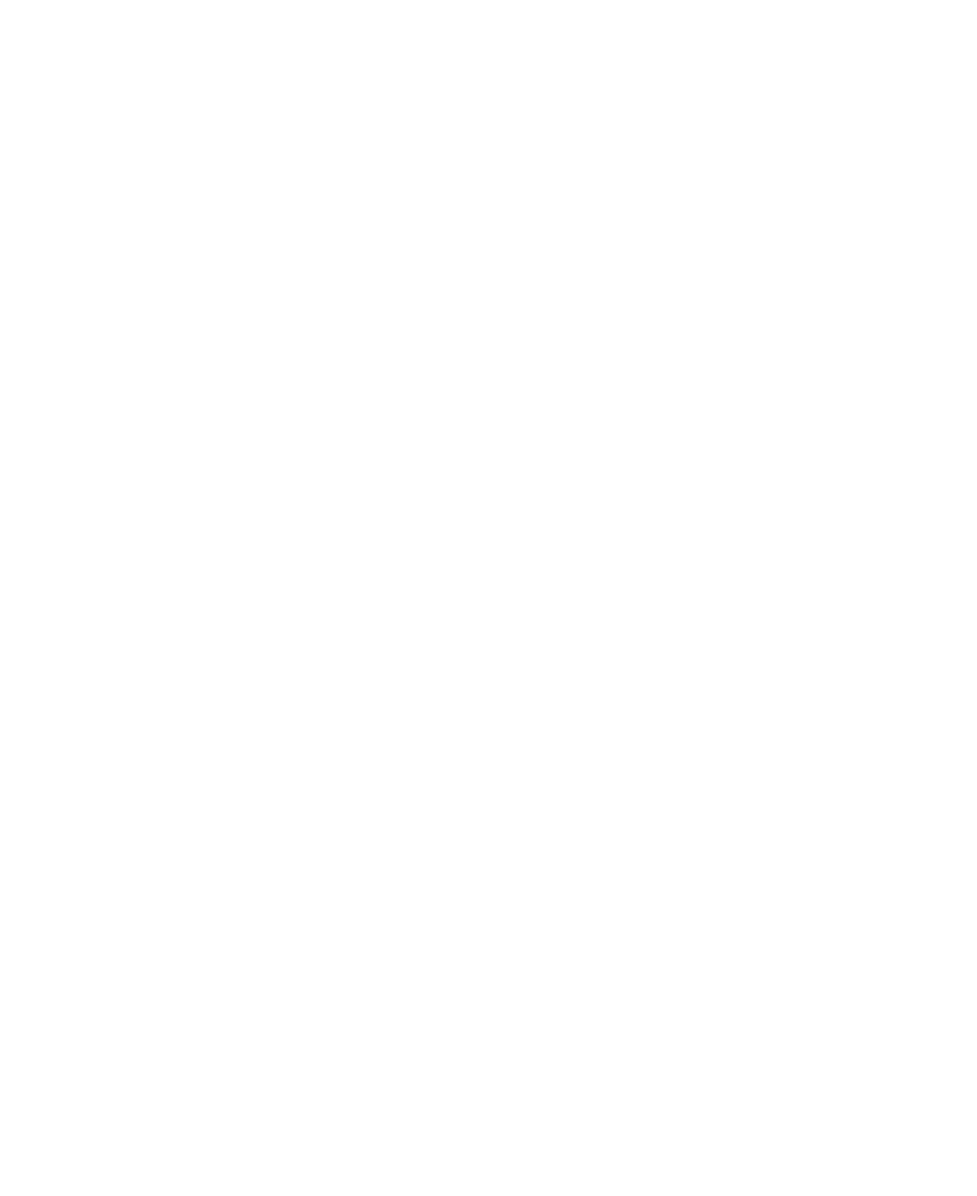
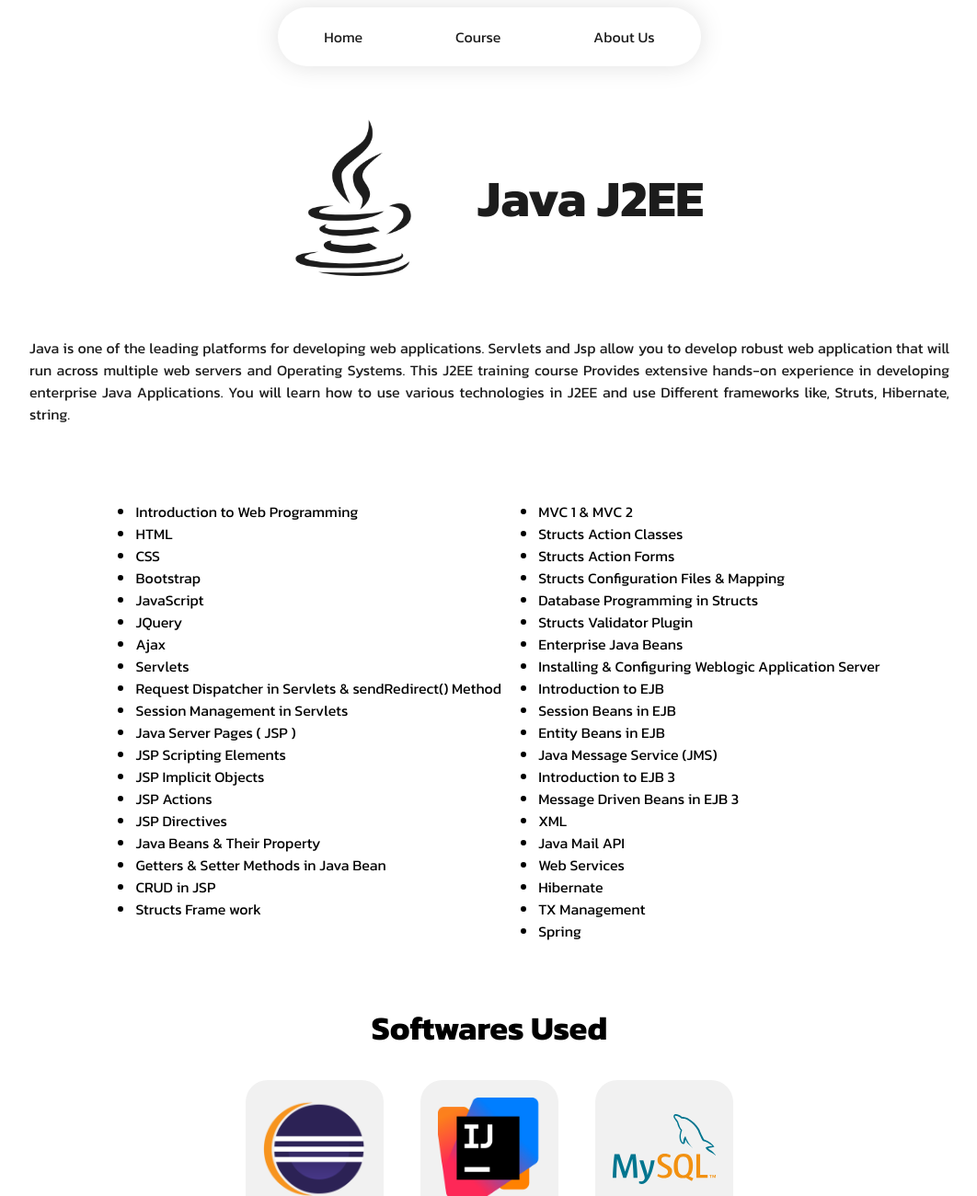
Before and after one commit to kr1shh/java_training, a plain HTML site: page src/pages/j2ee.html in a window 1280 px wide. Shown: the top 1300 px of the page at 92% size, without its empty margins (108-1170 px from the left). Before the commit the page ends 800 px from the top, so only its background shows below. Drawn offline with Linux system fonts and the light colour scheme.

Commit message:
j2ee done

```diff
--- a/src/pages/j2ee.html
+++ b/src/pages/j2ee.html
@@ -0,0 +1,159 @@
+<!DOCTYPE html>
+<html lang="en">
+
+<head>
+    <meta charset="UTF-8">
+    <meta name="viewport" content="width=device-width, initial-scale=1.0">
+    <title>Java Training - J2EE</title>
+    <link rel="stylesheet" href="../../public/css/nav_style.css">
+    <link rel="stylesheet" href="../../public/css/footer_style.css">
+    <link rel="stylesheet" href="../../public/css/j2se_style.css">
+</head>
+
+<body>
+    <nav>
+        <div class="nav_container">
+            <ul>
+                <a href="../../index.html">
+                    <li>Home</li>
+                </a>
+                <a href="../../index.html">
+                    <li>
+                        Course
+                    </li>
+                </a>
+                <a href="#footer">
+                    <li>
+                        About Us
+                    </li>
+
+                </a>
+            </ul>
+        </div>
+    </nav>
+
+
+    <section>
+        <div class="course_container">
+            <div class="course_title">
+                <img src="../assets/Icons/java-logo-dark.png" alt="Logo">
+                <span>
+                    Java J2EE
+                </span>
+            </div>
+            <p>
+                Java is one of the leading platforms for developing web applications. Servlets and Jsp allow you to develop robust web application that will run across multiple web servers and Operating Systems. This J2EE training course Provides extensive hands-on experience in developing enterprise Java Applications. You will learn how to use various technologies in J2EE and use Different frameworks like, Struts, Hibernate, string.
+            </p>
+        </div>
+    </section>
+
+    <section>
+        <div class="content">
+            <div>
+                <ul>
+                    <li>Introduction to Web Programming</li>
+                    <li>HTML</li>
+                    <li>CSS</li>
+                    <li>Bootstrap</li>
+                    <li>JavaScript</li>
+                    <li>JQuery</li>
+                    <li>Ajax</li>
+                    <li>Servlets</li>
+                    <li>Request Dispatcher in Servlets &
+                        sendRedirect() Method</li>
+                    <li>Session Management in Servlets</li>
+                    <li>Java Server Pages ( JSP )</li>
+                    <li>JSP Scripting Elements</li>
+                    <li>JSP Implicit Objects</li>
+                    <li>JSP Actions</li>
+                    <li>JSP Directives</li>
+                    <li>Java Beans & Their Property</li>
+                    <li>Getters & Setter Methods
+                        in Java Bean</li>
+                        <li>CRUD in JSP</li>
+                        <li>Structs Frame work</li>
+                </ul>
+                <ul>
+                    <li>MVC 1 & MVC 2</li>
+                    <li>Structs Action Classes</li>
+                    <li>Structs Action Forms</li>
+                    <li>Structs Configuration Files & Mapping</li>
+                    <li>Database Programming in Structs</li>
+                    <li>Structs Validator Plugin</li>
+                    <li>Enterprise Java Beans</li>
+                    <li>Installing & Configuring Weblogic
+                        Application Server</li>
+                    <li>Introduction to EJB</li>
+                    <li>Session Beans in EJB</li>
+                    <li>Entity Beans in EJB</li>
+                    <li>Java Message Service (JMS)</li>
+                    <li>Introduction to EJB 3</li>
+                    <li>Message Driven Beans in EJB 3</li>
+                    <li>XML</li>
+                    <li>Java Mail API</li>
+                    <li>Web Services</li>
+                    <li>Hibernate</li>
+                    <li>TX Management</li>
+                    <li>Spring</li>
+                </ul>
+            </div>
+        </div>
+    </section>
+
+
+    <section>
+        <div class="tools">
+            <span>Softwares Used</span>
+            <div class="tool-list">
+                <div class="tool">
+                        <div class="tool_icon">
+                            <img src="../../src/assets/Icons/Eclipse.png" alt="Course Icon">
+                        </div>
+                        <p>
+                            Eclipse IDE
+                        </p>
+                </div>
+
+                <div class="tool">
+                    <div class="tool_icon">
+                        <img src="../../src/assets/Icons/IntelliJ_IDEA.png" alt="Course Icon">
+                    </div>
+                    <p>
+                        Intelli J IDE
+                    </p>
+            </div>
+
+            <div class="tool">
+                <div class="tool_icon">
+                    <img src="../../src/assets/Icons/MySQL.svg" alt="Course Icon">
+                </div>
+                <p>
+                    MySQL
+                </p>
+        </div>
+            </div>
+    </section>
+
+
+
+    <footer id="footer">
+        <div class="footer_container">
+            <div class="footer_logo">
+                <img src="../../src/assets/Icons/inet white symbol.png" alt="I Net Logo">
+            </div>
+            <div class="footer_content">
+                <p>
+                    3rd Floor Liaquat Ali Chambers, Near LuminaraErnakulam North, Cochin, South India <br> Mob : +91
+                    9633333446E-mail: info@inetinfotech.in
+                </p>
+            </div>
+            <div class="footer_copy">
+                <p>
+                    Copyright &copy; 2024 i-Net Infotech. All rights reserved
+                </p>
+            </div>
+        </div>
+    </footer>
+</body>
+
+</html>
```
Also changed, not shown: index.html (+1 -1 lines).
